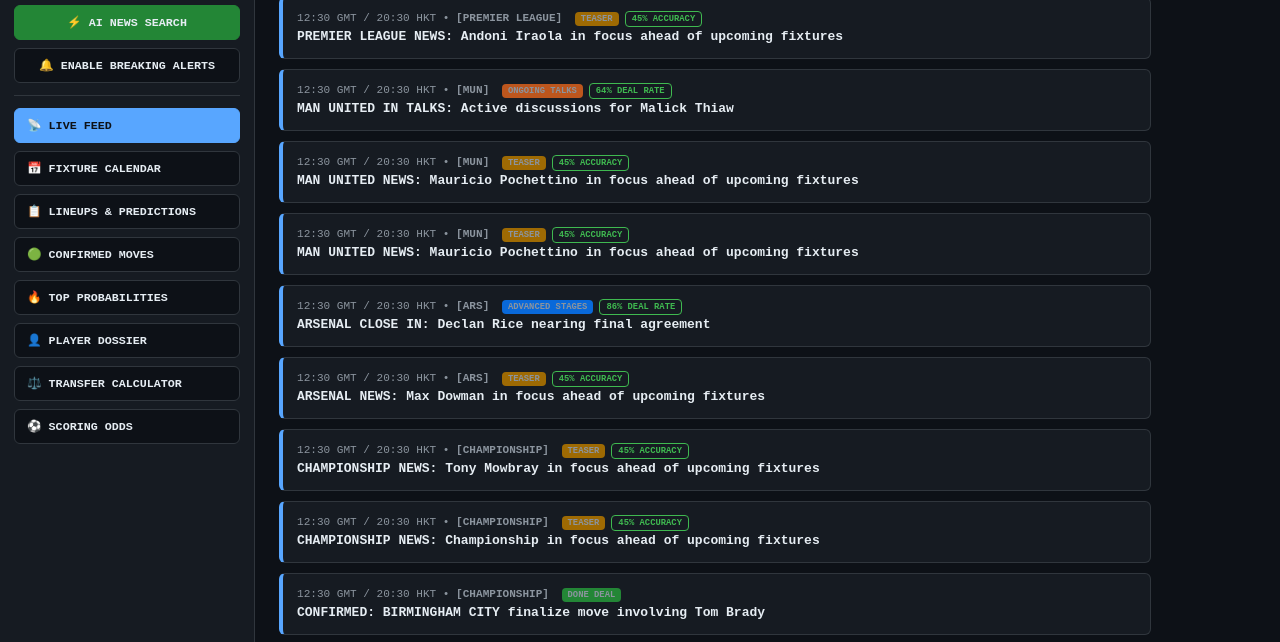
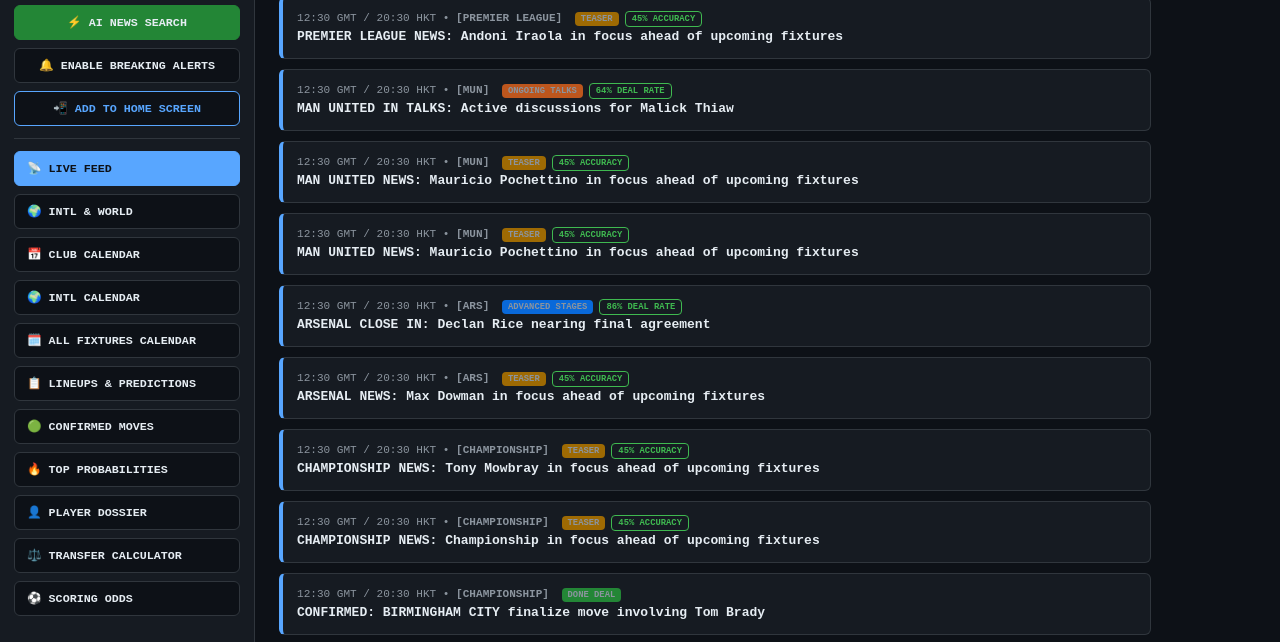
Before and after one commit to project92personal/project92log-2, a plain HTML site: page index.html in a window 1280 px wide. Shown: the part 120-762 px from the top of the page. Drawn offline with Linux system fonts and the light colour scheme.

Commit message:
Add files via upload

```diff
--- a/index.html
+++ b/index.html
@@ -1,5 +1,6 @@
 <!DOCTYPE html>
 <html><head><meta charset="UTF-8"><title>PROJECT 92 LOG</title>
+<meta name="viewport" content="width=device-width,initial-scale=1,maximum-scale=1,user-scalable=no"><meta name="apple-mobile-web-app-capable" content="yes"><meta name="apple-mobile-web-app-status-bar-style" content="black-translucent"><meta name="apple-mobile-web-app-title" content="P92 Log"><link rel="apple-touch-icon" href="icon.png"><link rel="manifest" href="manifest.json">
 <style>
 *{box-sizing:border-box}
 body{background:#0d1117;color:#e6edf3;font-family:monospace;margin:0;display:flex;min-height:100vh}
@@ -22,9 +23,13 @@ body{background:#0d1117;color:#e6edf3;font-family:monospace;margin:0;display:fle
   <input id="g-search" placeholder="🔍 Search keyword & rewrite..." onkeydown="if(event.key==='Enter')globalNewsSearch()">
   <button class="nav" style="background:#238636;border-color:#238636;text-align:center" onclick="globalNewsSearch()">⚡ AI NEWS SEARCH</button>
   <button class="nav" id="notif-btn" style="text-align:center" onclick="toggleAlerts()">🔔 ENABLE BREAKING ALERTS</button>
+  <button class="nav" id="install-btn" style="text-align:center;border-color:#58a6ff;color:#58a6ff" onclick="promptInstall()">📲 ADD TO HOME SCREEN</button>
   <hr style="border:0;border-top:1px solid #30363d;width:100%;margin:4px 0">
   <div class="nav active" id="t-feed" onclick="go('feed')">📡 LIVE FEED</div>
-  <div class="nav" id="t-cal" onclick="go('cal')">📅 FIXTURE CALENDAR</div>
+  <div class="nav" id="t-intl" onclick="go('intl')">🌍 INTL & WORLD</div>
+  <div class="nav" id="t-cal-club" onclick="openCalTab('CLUB')">📅 CLUB CALENDAR</div>
+  <div class="nav" id="t-cal-intl" onclick="openCalTab('INTL')">🌍 INTL CALENDAR</div>
+  <div class="nav" id="t-cal-all" onclick="openCalTab('ALL')">🗓️ ALL FIXTURES CALENDAR</div>
   <div class="nav" id="t-fix" onclick="go('fix')">📋 LINEUPS & PREDICTIONS</div>
   <div class="nav" id="t-done" onclick="go('done')">🟢 CONFIRMED MOVES</div>
   <div class="nav" id="t-top" onclick="go('top')">🔥 TOP PROBABILITIES</div>
```
